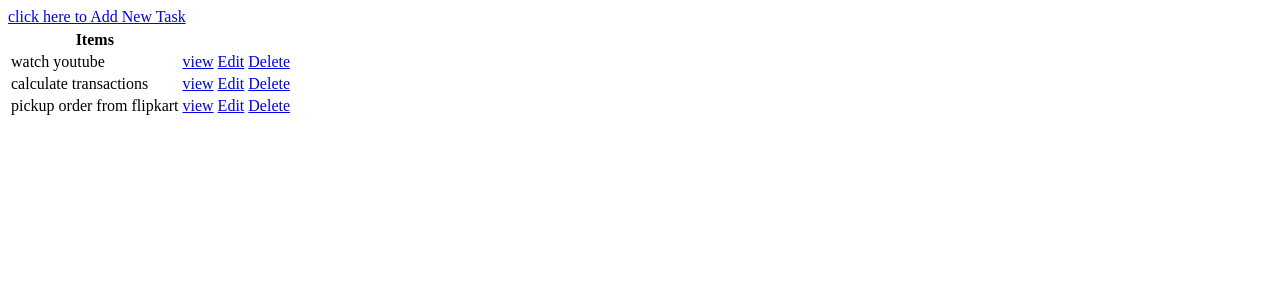
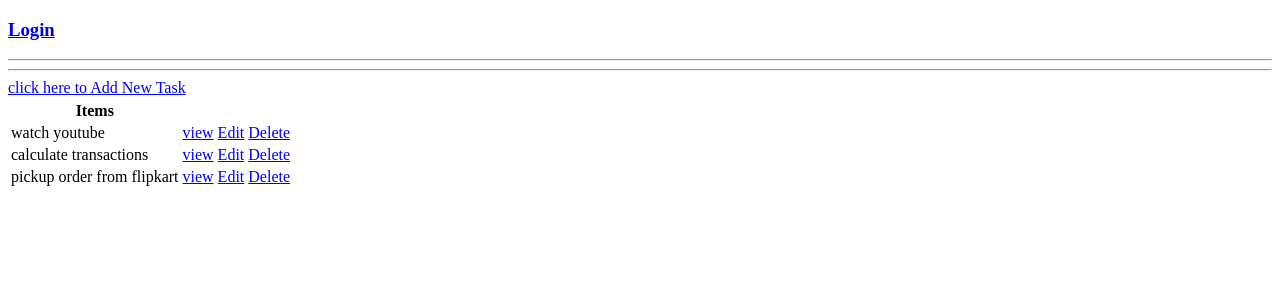
Before and after one commit to sankarreddy050/TodoList, a Django app: page / in a window 1280 px wide. Shown: the top 300 px of the page. Run offline with Django 3.2, Linux system fonts and the light colour scheme; data comes from the database, SQL or seed files in the repository; both versions use the stored data as it was after the commit.

Commit message:
login and logout functions were created using class based views

```diff
--- /dev/null
+++ b/base/templates/base/login.html
@@ -0,0 +1,6 @@
+<h1>i am login page</h1>
+<form action="" method = "POST">
+    {% csrf_token %}
+    {{form.as_p}}
+    <input type="submit" value="Login">
+</form>
--- a/base/templates/base/task_list.html
+++ b/base/templates/base/task_list.html
@@ -7,6 +7,13 @@
     <title>Document</title>
 </head>
 <body>
+    {% if user.is_authenticated %}
+    <h1>{{request.user}}</h1>
+    <h3><a href="{% url 'logout' %}">Logout</a></h3>
+    {% else %}
+    <h3><a href="{% url 'login' %}">Login</a></h3>
+    {% endif %}
+    <hr><hr>
     <table>
         <tr><a href="{% url 'task-create' %}">click here to Add New Task</a></tr>
         <tr>
--- a/base/urls.py
+++ b/base/urls.py
@@ -1,7 +1,9 @@
 from django.urls import path
-from . views import TaskList ,DetailsView,TaskCreate, TaskUpdate, TaskDelete
+from . views import TaskList ,DetailsView,TaskCreate, TaskUpdate, TaskDelete, CustomLoginView, Logout
 
 urlpatterns = [
+    path('login/',CustomLoginView.as_view(), name="login"),
+    path('logout/',Logout.as_view(),name="logout"),
     path('', TaskList.as_view(), name='tasks'),
     path('task/<int:pk>/',DetailsView.as_view(), name="DetailsView"),
     path('task-create',TaskCreate.as_view(),name = "task-create"),
--- a/base/views.py
+++ b/base/views.py
@@ -3,10 +3,21 @@ from django.http import HttpResponse
 from django.views.generic.list import ListView
 from django.views.generic.detail import DetailView
 from django.views.generic.edit import CreateView, UpdateView, DeleteView
+
+from django.contrib.auth.views import LoginView,LogoutView
+
 from django.urls import reverse_lazy
 from .models import Task
 
 # Create your views here.
+class CustomLoginView(LoginView):
+    template_name = "base/login.html"
+    fields = "__all__"
+    redirect_authenticated_user = True
+    def get_success_url(self):
+        return reverse_lazy("tasks")
+class Logout(LogoutView):
+    next_page = "login"
 class TaskList(ListView):
     model = Task
     context_object_name = "tasks"
```
Also changed, not shown: db.sqlite3.
